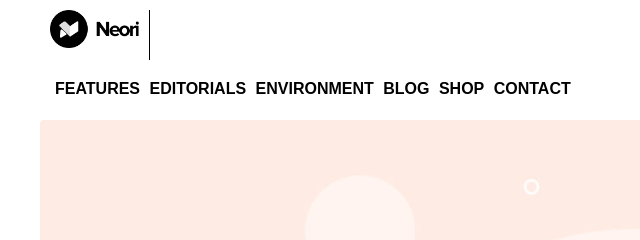
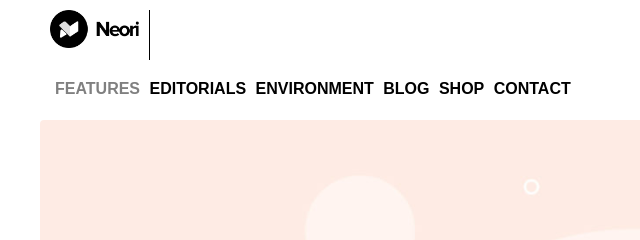
Before and after one commit to Riki420/htmlcss-wp, a plain HTML site: page index.html in a window 1280 px wide. In both pictures the pointer is over the link "FEATURES". Shown: the top 240 px of the page, 0-640 px from the left. Drawn offline with Linux system fonts and the light colour scheme.

Commit message:
8 Commit

```diff
--- a/css/style.css
+++ b/css/style.css
@@ -30,9 +30,7 @@ img{
     border-radius: 4px;
 }
 
-li a:hover{
-    color:#808080;
-}
+
 
 /*Header*/
 
@@ -68,6 +66,11 @@ header{
     text-decoration: none;
     color: black;
 }
+
+.menu ul li a:hover{
+    color:#808080;
+}
+
 
 
 /*Corpo*/
```
